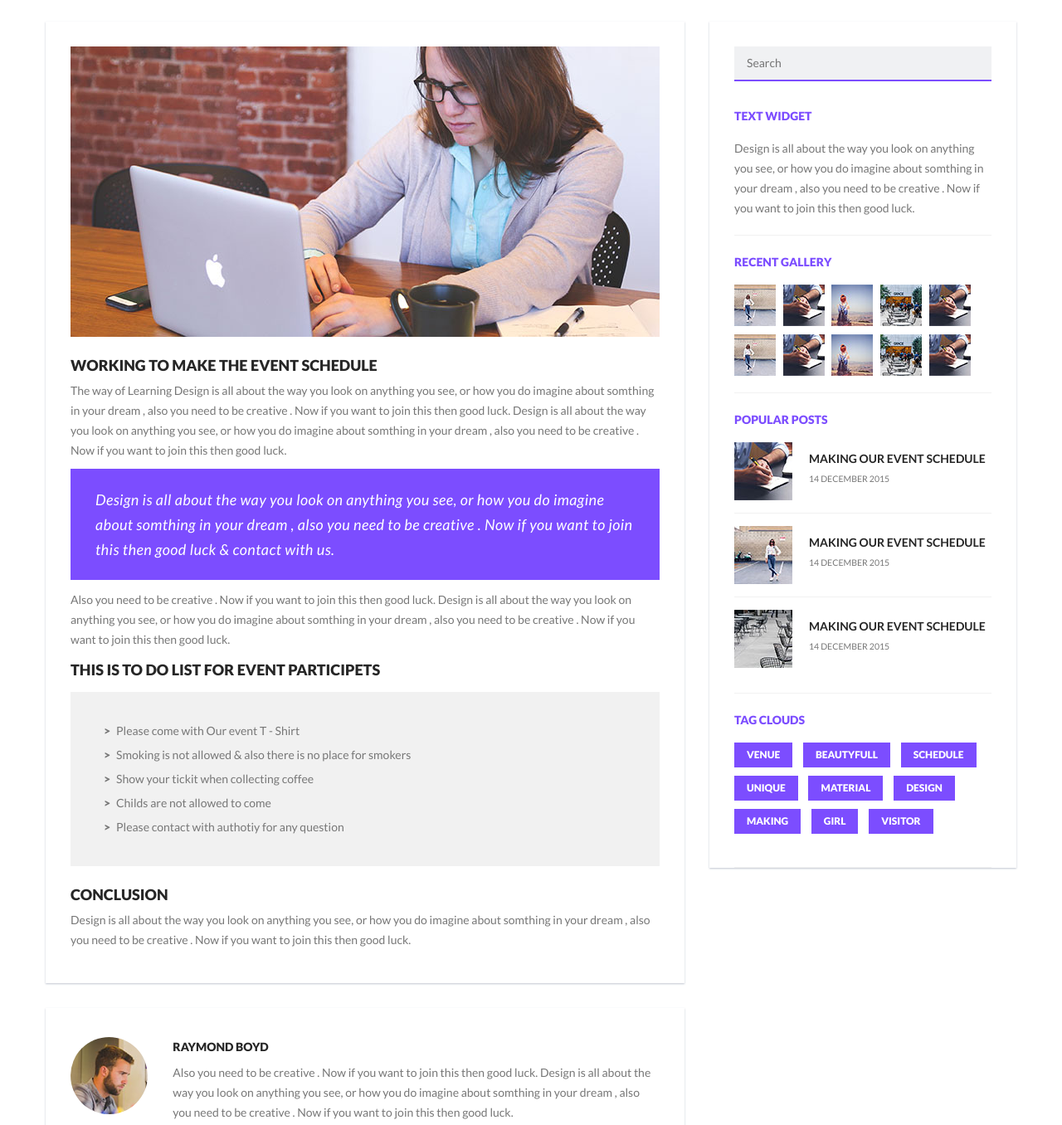
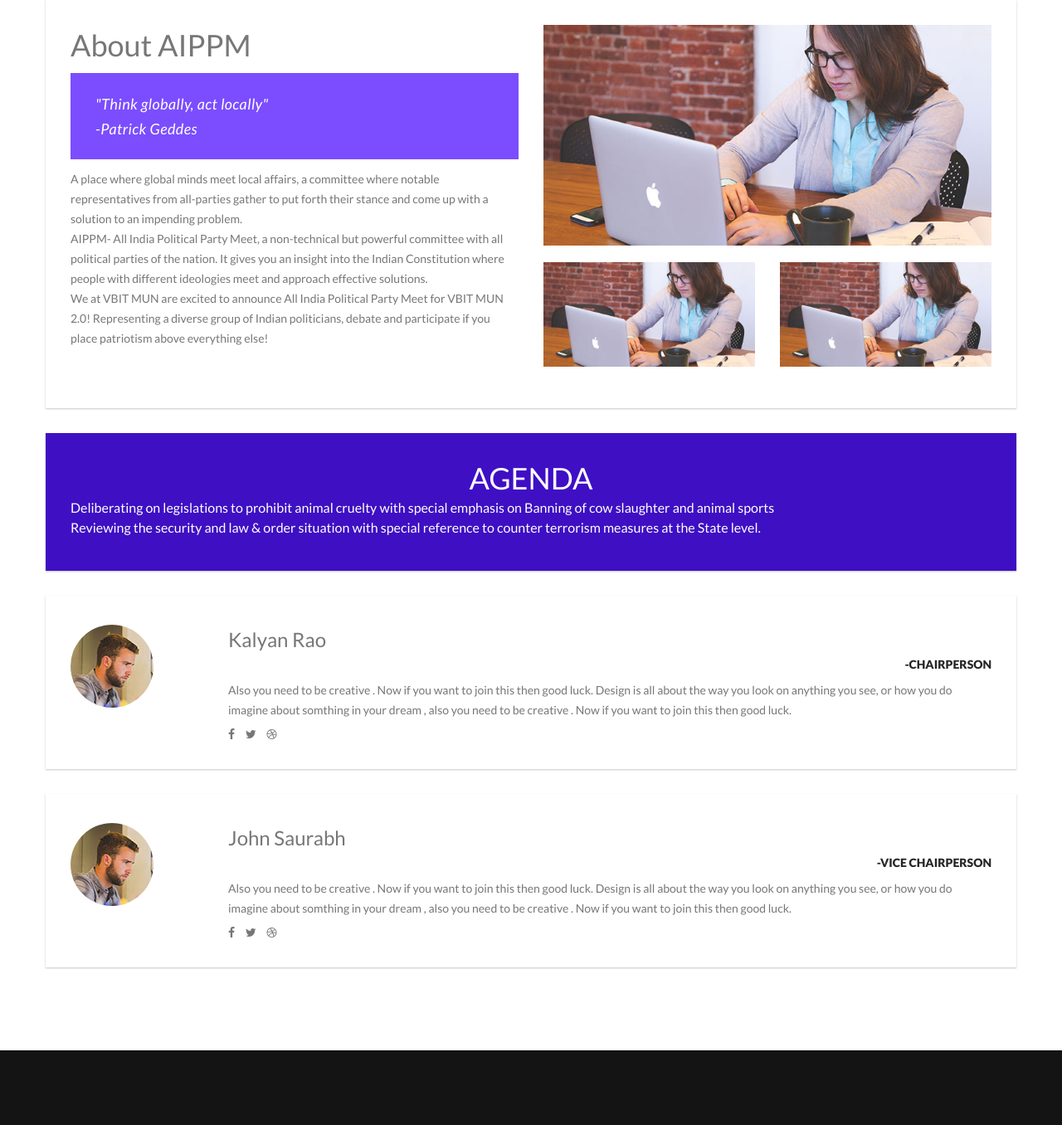
Before and after one commit to balgurikalyan/MUN2, a plain HTML site: page aippm.html in a window 1280 px wide. Shown: the part 738-2094 px from the top of the page at 83% size. Drawn offline with nearby package versions, Linux system fonts and the light colour scheme; some packages are replaced by stand-ins of ours; a script that the page names is missing.

Commit message:
committees final

```diff
--- a/aippm.html
+++ b/aippm.html
@@ -69,7 +69,7 @@
 						<ul class="nav navbar-nav navbar-right">
 							<li><a href="index.html">Home</a></li>
 							<li><a href="speakers.html">Speakers</a></li>
-							<li class="dropdown">
+							<li class="dropdown current">
 								<a href="#" class="dropdown-toggle" data-toggle="dropdown">Committees <span class="caret"></span></a>
 								<ul class="dropdown-menu">
 									<li><a href="disec.html">UNGA - DISEC</a></li>
@@ -81,7 +81,7 @@
 							</li>
 							<li><a href="schedule.html">Schedule</a></li>
 							<li><a href="sponsors.html">Sponsors</a></li>
-							<li class="dropdown current">
+							<li class="dropdown">
 								<a href="#" class="dropdown-toggle" data-toggle="dropdown">Pages <span class="caret"></span></a>
 								<ul class="dropdown-menu">
 									<li><a href="about.html">About</a></li>
@@ -105,12 +105,12 @@
 				<div class="container">
 					<div class="row">
 						<div class="col-md-12">
-							<ul>
+							<!-- <ul>
 								<li><a href="#"><i class="fa fa-comments"></i> 23</a></li>
 								<li><a href="#"><i class="fa fa-tags"></i> event</a></li>
 								<li><a href="#"><i class="fa fa-calendar"></i> 09 DecEmber 2015</a></li>
 								<li><a href="#"><i class="fa fa-user"></i> Admin</a></li>
-							</ul>
+							</ul> -->
 							<h2><a href="#">ALL INDIA POLITICAL PARTIES MEET</a></h2>
 						</div>
 					</div>
@@ -120,14 +120,24 @@
 		<div class="blog-area page-section">
 			<div class="container">
 				<div class="row">
-					<div class="col-md-8">
+					<div class="col-md-12">
 						<div class="post-content primary-shadow mb30">
+                            <div class="row">
+                                <!-- <div class="col-md-6">
                                     <img src="images/blog/single/post.jpg" alt="post" />
-							<h4>Working to make the event schedule </h4>
-							<p>The way of Learning Design is all about the way you look on anything you see, or how you do imagine about somthing in your dream , also you need to be creative . Now if you want to join this then good luck. Design is all about the way you look on anything you see, or how you do imagine about somthing in your dream , also you need to be creative . Now if you want to join this then good luck.</p>
-							<blockquote>Design is all about the way you look on anything you see, or how you do imagine about somthing in your dream , also you need to be creative . Now if you want to join this then good luck & contact with us.</blockquote>
-							<p>Also you need to be creative . Now if you want to join this then good luck. Design is all about the way you look on anything you see, or how you do imagine about somthing in your dream , also you need to be creative . Now if you want to join this then good luck.</p>
-							<h4>This is to do list for event participets</h4>
+                                    <img src="images/blog/single/post.jpg" alt="post" />
+                                </div> -->
+                                <div class="col-md-6">
+                                    <h2>About AIPPM </h2>
+							        <blockquote>"Think globally, act locally" <br>
+                                        -Patrick Geddes
+                                    </blockquote>
+                                    <p>
+                                        A place where global minds meet local affairs, a committee where notable representatives from all-parties gather to put forth their stance and come up with a solution to an impending problem.
+                                        <br> AIPPM- All India Political Party Meet, a non-technical but powerful committee with all political parties of the nation. It gives you an insight into the Indian Constitution where people with different ideologies meet and approach effective solutions.
+                                        <br> We at VBIT MUN are excited to announce All India Political Party Meet for VBIT MUN 2.0! Representing a diverse group of Indian politicians, debate and participate if you place patriotism above everything else!
+                                    </p>
+                                    <!-- <h4>This is to do list for event participets</h4>
                                     <ul>
                                         <li>Please come with Our event T - Shirt</li>
                                         <li>Smoking is not allowed & also there is no place for smokers</li>
@@ -136,7 +146,34 @@
                                         <li>Please contact with authotiy for any question</li>
                                     </ul>
                                     <h4>Conclusion</h4>
-							<p>Design is all about the way you look on anything you see, or how you do imagine about somthing in your dream , also you need to be creative . Now if you want to join this then good luck.</p>
+                                    <p>Design is all about the way you look on anything you see, or how you do imagine about somthing in your dream , also you need to be creative . Now if you want to join this then good luck.</p> -->
+                                </div>
+                                <div class="col-md-6">
+                                    <div class="row">
+                                        <div class="col-md-12">
+                                            <img src="images/blog/single/post.jpg" alt="post" />
+                                        </div>
+                                        <div class="col-md-6">
+                                            <img src="images/blog/single/post.jpg" alt="post" />
+                                        </div>
+                                        <div class="col-md-6">
+                                            <img src="images/blog/single/post.jpg" alt="post" />
+                                        </div>
+                                    </div>
+                                </div>
+
+                            </div>
+
+						</div>
+                        <div class="post-content primary-shadow mb30" style="color: white; background-color: #3f0fc4;">
+                            <div class="row" >
+                                <div class="col-md-12" >
+                                    <h2 style="text-align: center;">AGENDA</h2>
+                                    <p style="color: white; font-size: medium;">Deliberating on legislations to prohibit animal cruelty with special emphasis on Banning of cow slaughter and animal sports
+                                        <br> Reviewing the security and law & order situation with special reference to counter terrorism measures at the State level.
+                                    </p>
+                                </div>
+                            </div>
                         </div>
 						<div class="post-author primary-shadow mb30">
 							<div class="row">
@@ -144,7 +181,8 @@
 									<img src="images/blog/single/author.jpg" alt="author" />
 								</div>
 								<div class="col-sm-10">
-									<h5>Raymond Boyd</h5>
+                                    <h3>Kalyan Rao</h3>
+									<h5 style="text-align: end;">-Chairperson</h5>
 									<p>Also you need to be creative . Now if you want to join this then good luck. Design is all about the way you look on anything you see, or how you do imagine about somthing in your dream , also you need to be creative . Now if you want to join this then good luck.</p>
 									<ul>
 										<li><a href="#"><i class="fa fa-facebook"></i></a></li>
@@ -154,33 +192,28 @@
 								</div>
 							</div>
 						</div>
-
-						<div class="post-comments primary-shadow mb30">
-							<div class="single-comment">
-								<div class="row s-comment">
-									<div class="col-sm-2 text-center mobile-left">
-										<img src="images/blog/single/users/1.jpg" alt="user" />
+                        <div class="post-author primary-shadow mb30">
+							<div class="row">
+                                <div class="col-sm-2">
+									<img src="images/blog/single/author.jpg" alt="author" />
 								</div>
 								<div class="col-sm-10">
-										<h5>Melissa Kelly<small>16 december - 11:58 PM</small></h5>
-										<p>The way of Learning Design is all about the way you look on anything you see, or how you do imagine about somthing in your dream , also you need to be creative. Now if you want to join this then good luck.</p>
-										<a href="#" class="button">Replay</a>
+                                    <h3>John Saurabh</h3>
+									<h5 style="text-align: end;">-Vice Chairperson</h5>
+                                    <p>Also you need to be creative . Now if you want to join this then good luck. Design is all about the way you look on anything you see, or how you do imagine about somthing in your dream , also you need to be creative . Now if you want to join this then good luck.</p>
+									<ul>
+										<li><a href="#"><i class="fa fa-facebook"></i></a></li>
+										<li><a href="#"><i class="fa fa-twitter"></i></a></li>
+										<li><a href="#"><i class="fa fa-dribbble"></i></a></li>
+									</ul>
 								</div>
-								</div>
-								<div class="row s-comment sub-comment">
-									<div class="col-sm-2 text-center mobile-left">
-										<img src="images/blog/single/users/2.jpg" alt="user" />
-									</div>
-									<div class="col-sm-10">
-										<h5>Melissa Kelly<small>16 december - 11:58 PM</small></h5>
-										<p>The way of Learning Design is all about the way you look on anything you see, or how you do imagine about somthing in your dream , also you need to be creative. Now if you want to join this then good luck.</p>
-										<a href="#" class="button">Replay</a>
-									</div>
-								</div>
+
 							</div>
 						</div>
 
-						<h5 class="head-l2">Leave a Comment</h5>
+
+
+						<!-- <h5 class="head-l2">Leave a Comment</h5>
 
 						<div class="comment-form primary-shadow mb30">
 							<form action="http://demo.bestpixels.net/evemat/action.php">
@@ -202,79 +235,17 @@
 											<textarea class="input" name="some-text" id="some-text" placeholder="Tell more about you or your company"></textarea>
 										</div>
 									</div>
-								</div><!-- /.row -->
+								</div>
 								<div class="row">
 									<div class="col-sm-12">
 										<input type="submit" value="submit" class="button alt" />
 									</div>
-								</div><!-- /.row -->
+								</div>
 							</form>
+						</div> -->
+
 					</div>
 
-					</div>
-					<div class="col-md-4">
-						<div class="sidebar-area primary-shadow">
-							<div class="input-box-underline">
-								<input class="input" type="text" placeholder="Search" />
-							</div>
-							<div class="single-widget text-widget">
-								<h5>Text Widget</h5>
-								<p>Design is all about the way you look on anything you see, or how you do imagine about somthing in your dream , also you need to be creative . Now if you want to join this then good luck.</p>
-							</div><!-- /.single-widget -->
-							<div class="single-widget">
-								<h5>Recent Gallery</h5>
-								<ul class="gallery-list">
-									<li><img src="images/gallery/thumb/1.jpg" alt="gallery" /></li>
-									<li><img src="images/gallery/thumb/2.jpg" alt="gallery" /></li>
-									<li><img src="images/gallery/thumb/3.jpg" alt="gallery" /></li>
-									<li><img src="images/gallery/thumb/4.jpg" alt="gallery" /></li>
-									<li><img src="images/gallery/thumb/2.jpg" alt="gallery" /></li>
-									<li><img src="images/gallery/thumb/1.jpg" alt="gallery" /></li>
-									<li><img src="images/gallery/thumb/2.jpg" alt="gallery" /></li>
-									<li><img src="images/gallery/thumb/3.jpg" alt="gallery" /></li>
-									<li><img src="images/gallery/thumb/4.jpg" alt="gallery" /></li>
-									<li><img src="images/gallery/thumb/2.jpg" alt="gallery" /></li>
-								</ul>
-							</div><!-- /.single-widget -->
-							<div class="single-widget">
-								<h5>PopulAr Posts</h5>
-								<ul class="post-list">
-									<li class="widget-post">
-										<a class="clearfix" href="#">
-											<img src="images/widgets/post/1.jpg" alt="post" />
-											<h6>Making our event Schedule<small>14 DecEmber 2015</small></h6>
-										</a>
-									</li>
-									<li class="widget-post">
-										<a class="clearfix" href="#">
-											<img src="images/widgets/post/2.jpg" alt="post" />
-											<h6>Making our event Schedule<small>14 DecEmber 2015</small></h6>
-										</a>
-									</li>
-									<li class="widget-post">
-										<a class="clearfix" href="#">
-											<img src="images/widgets/post/3.jpg" alt="post" />
-											<h6>Making our event Schedule<small>14 DecEmber 2015</small></h6>
-										</a>
-									</li>
-								</ul>
-							</div><!-- /.single-widget -->
-							<div class="single-widget">
-								<h5>Tag Clouds</h5>
-								<ul class="tag-list">
-									<li><a href="#">VENUE</a></li>
-									<li><a href="#">Beautyfull</a></li>
-									<li><a href="#">SCHEDULE</a></li>
-									<li><a href="#">Unique</a></li>
-									<li><a href="#">Material</a></li>
-									<li><a href="#">Design</a></li>
-									<li><a href="#">MAKing</a></li>
-									<li><a href="#">GIRL</a></li>
-									<li><a href="#">Visitor</a></li>
-								</ul>
-							</div><!-- /.single-widget -->
-						</div><!-- /.sidebar-area -->
-					</div><!-- /.col -->
 				</div><!-- /.row -->
 			</div><!-- /.container -->
 		</div><!-- /.blog-area -->
```
Also changed, not shown: arab_league.html (+70 -99 lines), disec.html (+5 -3 lines), internationalpress.html (+70 -99 lines). Lines whose indentation alone changed are shown as unchanged.
